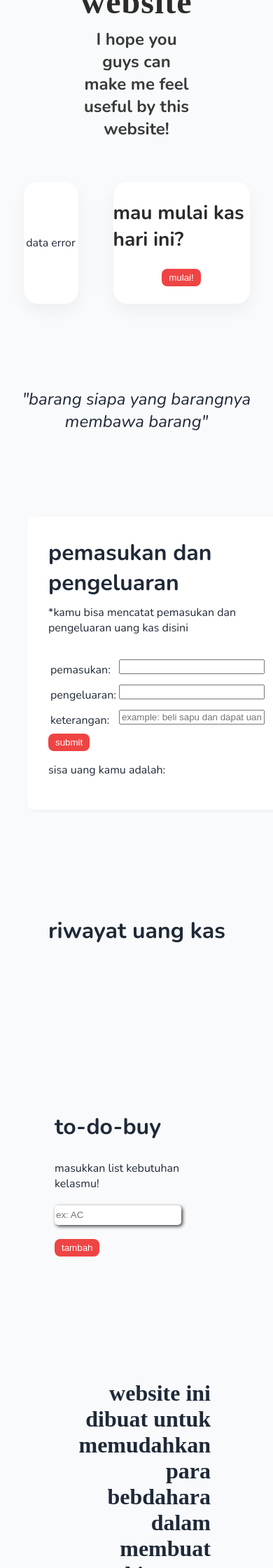
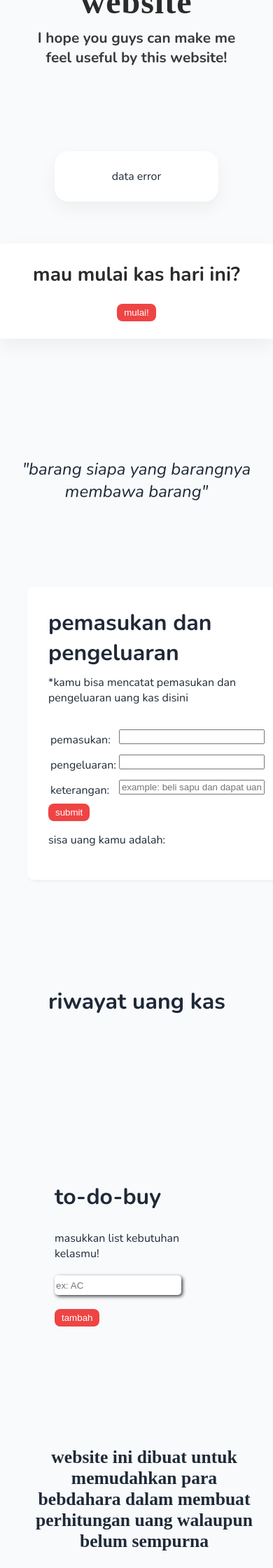
Before and after one commit to Isana5yv/cash-counter-, a PHP site: page /page.php in a window 390 px wide. Shown: the part 240-2480 px from the top of the page at 70% size. Run offline with PHP 8.4, Linux system fonts and the light colour scheme; the visitor is signed in with stand-in values (Sample User, id 1); data that the repository does not hold is empty.

Commit message:
css page.php

```diff
--- a/page.php
+++ b/page.php
@@ -58,6 +58,7 @@
         button:hover {
             background: #dc2626;
         }
+
         h1 {
             text-align: center;
             padding-top: 40px;
@@ -74,10 +75,6 @@
             font-size: 2em;
         }
 
-        #real {
-            height: 45vh;
-        }
-
         #real h2 {
             text-align: center;
             justify-content: center;
@@ -86,6 +83,10 @@
             color: #3a3a3a;
             font-size: 1.5em;
             width: 40%;
+        }
+
+        #real {
+            margin-bottom: 120px;
         }
 
 
@@ -100,7 +101,7 @@
         #now,
         #target {
             background-color: white;
-            box-shadow: 0px 10px 25px rgba(0,0,0,0.05);
+            box-shadow: 0px 10px 25px rgba(0, 0, 0, 0.05);
             text-align: center;
             border-radius: 20px;
             padding: 25px 0;
@@ -117,24 +118,27 @@
         }
 
         #target {
-            min-width: 35%;
-            max-width: 50%;
+            min-width: 60%;
+            max-width: 90%;
             text-align: left;
             margin-left: 0;
         }
 
-#target h2{
+        #target h2 {
             font-size: 1.75em;
             margin-top: 0;
             color: #2b2b2b;
         }
-#now span{
+
+        #now span {
             color: #3a3a3a;
         }
-button{
+
+        button {
             size: 3em;
             padding: 5px 10px;
         }
+
         .quotes {
             height: auto;
             margin-bottom: 120px;
@@ -145,9 +149,9 @@
         }
 
         .pendahuluan {
-            height: 70vh;
             width: 100%;
             display: inline-block;
+            margin-bottom: 120px;
         }
 
         .text {
@@ -160,6 +164,42 @@
             font-family: 'DM Serif Display', serif;
         }
 
+        @media (max-width: 768px) {
+            #real h2 {
+                width: 80%;
+                font-size: 1.3em;
+            }
+
+            .entry {
+                gap: 0px;
+                justify-content: center;
+            }
+
+            #now,
+            #target {
+                margin-bottom: 120px;
+            }
+
+            #now {
+                min-width: 60%;
+                max-width: 70%;
+                margin-bottom: 60px;
+                margin-left: 0;
+            }
+
+            #target {
+                min-width: 100%;
+                border-radius: 0;
+                box-shadow: 0px 10px 25px rgba(0, 0, 0, 0.05);
+            }
+
+            .text {
+                width: 80%;
+                margin: auto;
+                text-align: center;
+                font-size: 0.8rem;
+            }
+        }
     </style>
 </head>
 
```
Lines whose indentation alone changed are shown as unchanged.
